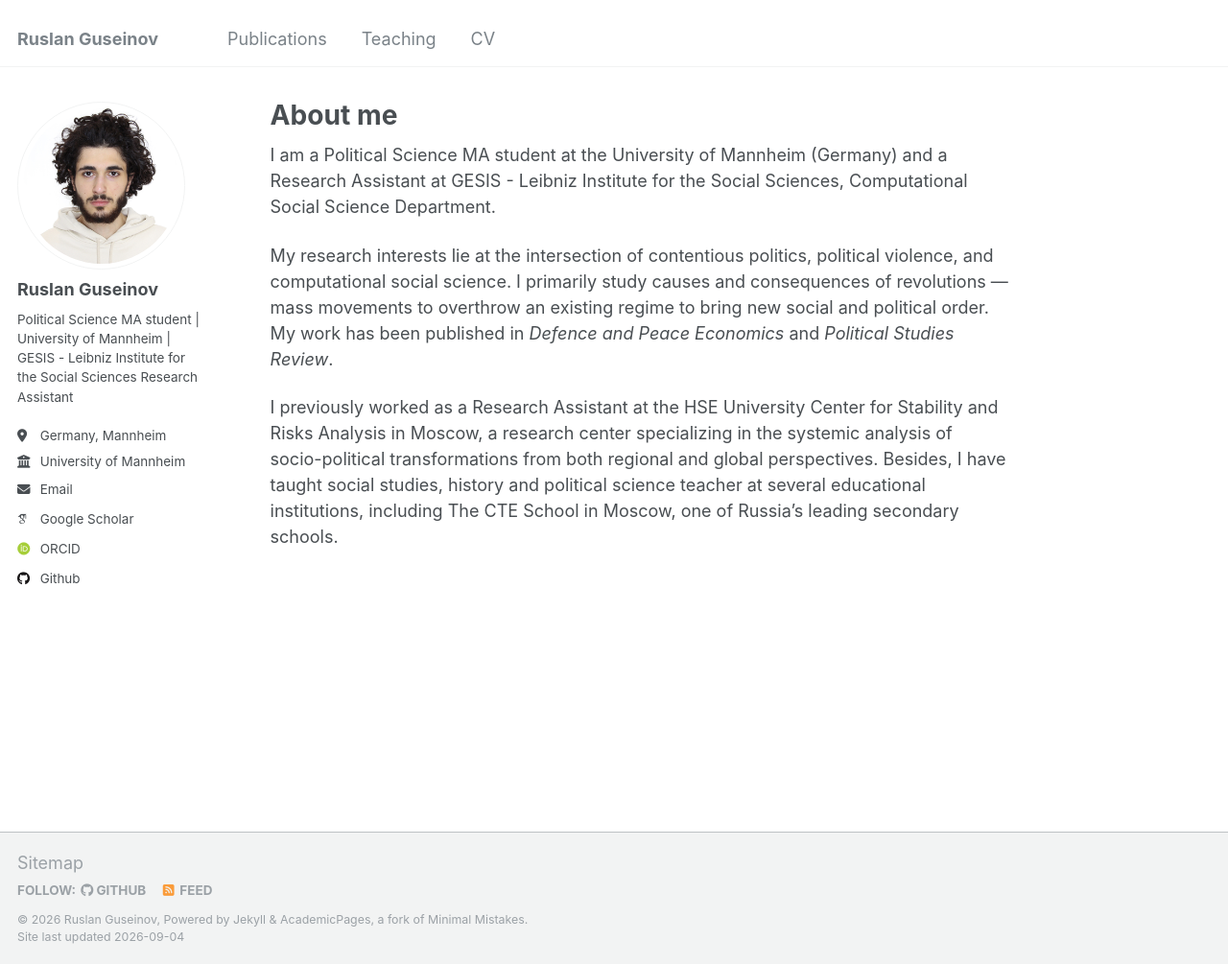
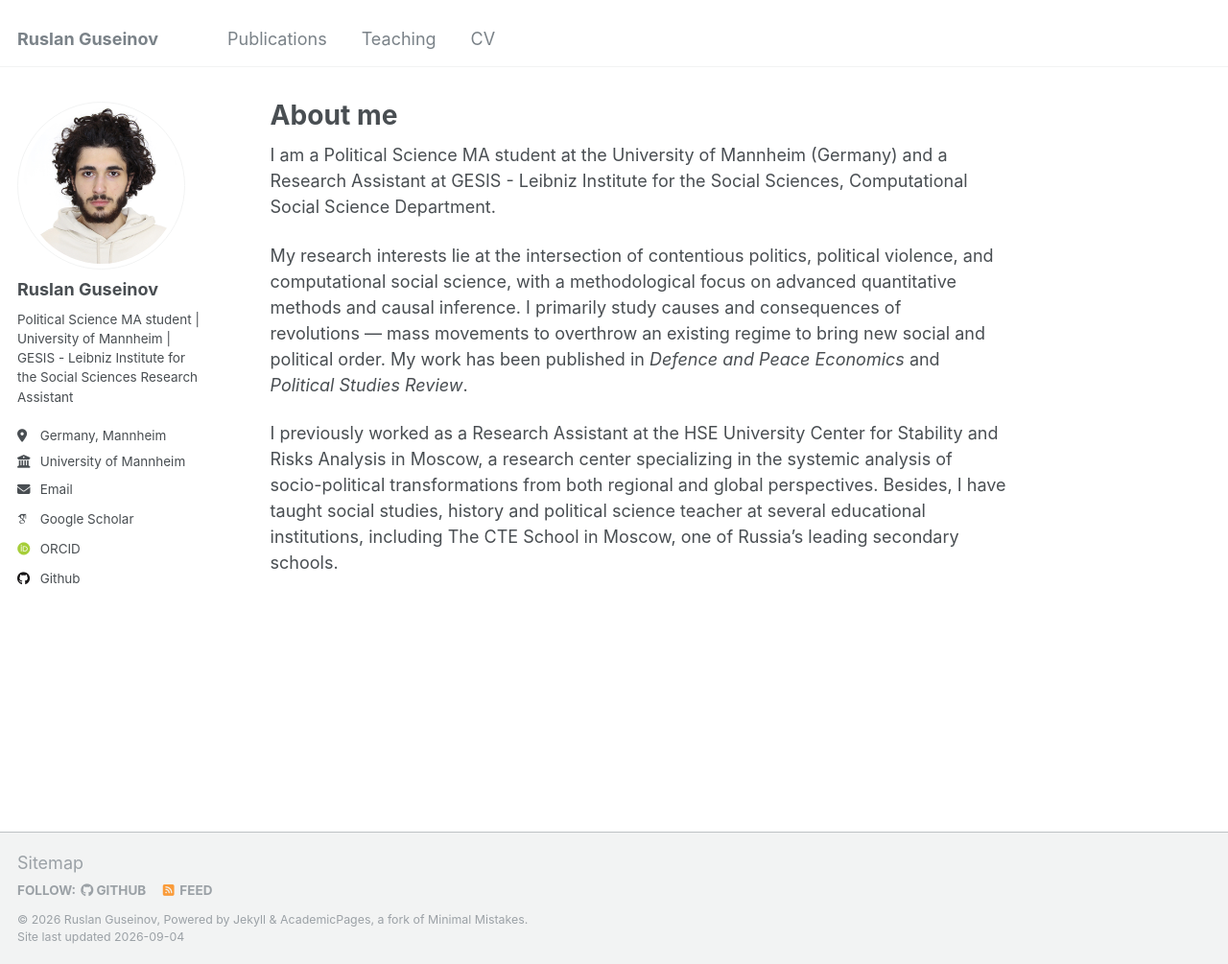
Before and after one commit to rguseinov/rguseinov.github.io, a Jekyll site: the page built from _pages/about.md, in a window 1280 px wide and 1005 px high. Shown: the whole window at 96% size. Built offline with Jekyll 4.4.1, drawn with Linux system fonts in a browser that asks for light colours; some web fonts are replaced.

Commit message:
Update about.md

```diff
--- a/_pages/about.md
+++ b/_pages/about.md
@@ -8,6 +8,6 @@ redirect_from:
 ---
 I am a Political Science MA student at the University of Mannheim (Germany) and a Research Assistant at GESIS - Leibniz Institute for the Social Sciences, Computational Social Science Department.
 
-My research interests lie at the intersection of contentious politics, political violence, and computational social science. I primarily study causes and consequences of revolutions — mass movements to overthrow an existing regime to bring new social and political order. My work has been published in _Defence and Peace Economics_ and _Political Studies Review_.
+My research interests lie at the intersection of contentious politics, political violence, and computational social science, with a methodological focus on advanced quantitative methods and causal inference. I primarily study causes and consequences of revolutions — mass movements to overthrow an existing regime to bring new social and political order. My work has been published in _Defence and Peace Economics_ and _Political Studies Review_.
 
 I previously worked as a Research Assistant at the HSE University Center for Stability and Risks Analysis in Moscow, a research center specializing in the systemic analysis of socio-political transformations from both regional and global perspectives. Besides, I have taught social studies, history and political science teacher at several educational institutions, including The CTE School in Moscow, one of Russia’s leading secondary schools.
```
